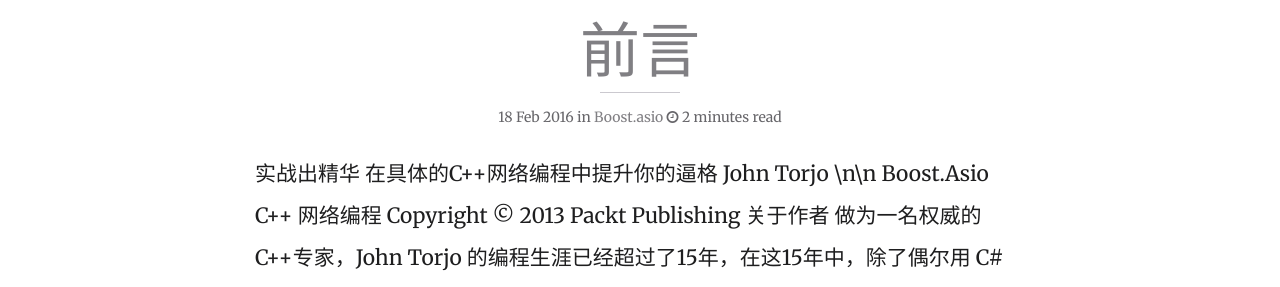
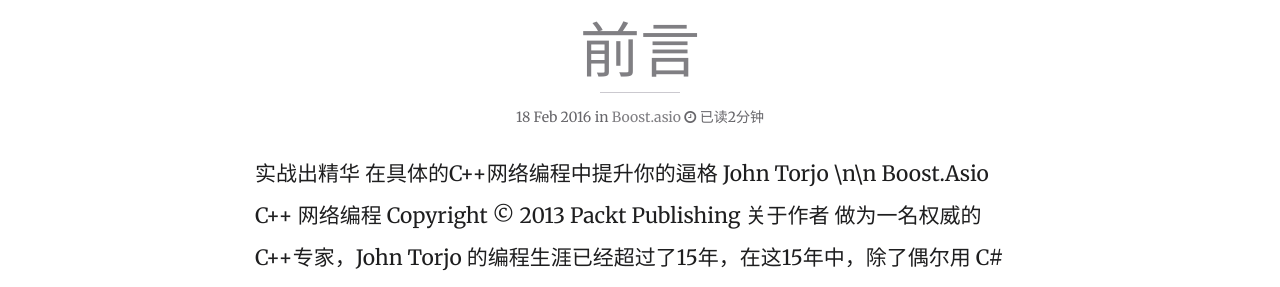
Before and after one commit to mmoaay/mmoaay.github.io, a Jekyll site: the page built from index.html, in a window 1280 px wide and 900 px high, scrolled down 439 px. Shown: the part 152-439 px from the top of the window. Built offline with Jekyll 4.4.1, drawn with Linux system fonts in a browser that asks for light colours; nearby versions of some CDN libraries; the list of posts is cut into pages by our own code.

Commit message:
修改资源

```diff
--- a/_layouts/page.html
+++ b/_layouts/page.html
@@ -39,7 +39,7 @@
                         {% endif %}
                         <div class="post-info text-center small">
                             {% if page.modified %}Last modified on <time datetime="{{ page.modified | date: "%Y-%m-%d" }}" itemprop="dateModified">{{ page.modified | date: "%d %b %Y" }}</time>{% endif %}
-                            {% if site.readtime %}&nbsp;<span class="post-tags"><i class="icon-time"></i>&nbsp;{% if readtime > 1 and readtime < 1.5 %}1 minute read{% endif %}{% if readtime > 1.5 %}<span class="time">{{ readtime }}</span> minutes read{% endif %}{% if readtime < 1 %}Less than 1 minute read{% endif %}</span>{% endif %}
+                            {% if site.readtime %}&nbsp;<span class="post-tags"><i class="icon-time"></i>&nbsp;{% if readtime > 1 and readtime < 1.5 %}已读1分钟{% endif %}{% if readtime > 1.5 %}已读<span class="time">{{ readtime }}</span>分钟{% endif %}{% if readtime < 1 %}阅读不足1分钟{% endif %}</span>{% endif %}
                         </div>
                     </header>
                     <div class="page-body" itemprop="description">
--- a/_layouts/post.html
+++ b/_layouts/post.html
@@ -41,7 +41,7 @@
                         <div class="cursive" style="color: #000; font-style:italic;">{{ page.description }}</div>
                         <div class="post-info text-center small">
                             {% if page.modified %}<span class="entry-date date published">{% else %}<span class="entry-date date published updated">{% endif %}<time datetime="{{ page.date | date_to_xmlschema }}" class="post-time" itemprop="datePublished">{{ page.date | date: "%d %b %Y" }}</time><span>{% if page.modified %}{% if modifiedtime != posttime %} and <code>last modified on <span class="entry-date date updated"><time datetime="{{ page.modified | date: "%Y-%m-%d" }}" itemprop="dateModified">{{ page.modified | date: "%d %b %Y" }}</time></code></span>{% endif %}{% endif %}
-                            in <span class="post-tags">{% for tag in page.categories %}<a href="{{ site.url }}/categories/index.html#{{ page.categories | cgi_encode }}" data-toggle="tooltip" title="Other posts from the {{ tag | capitalize }} category" rel="tag">{{ tag | capitalize }}</a>{% unless forloop.last %}&nbsp;&bull;&nbsp;{% endunless %}{% endfor %}</span>{% if site.readtime %}&nbsp;<span class="post-tags"><i class="icon-time"></i>&nbsp;{% if readtime > 1 and readtime < 1.5 %}1 minute read{% endif %}{% if readtime > 1.5 %}<span class="time">{{ readtime }}</span> minutes read{% endif %}{% if readtime < 1 %}Less than 1 minute read{% endif %}</span>{% endif %}
+                            in <span class="post-tags">{% for tag in page.categories %}<a href="{{ site.url }}/categories/index.html#{{ page.categories | cgi_encode }}" data-toggle="tooltip" title="Other posts from the {{ tag | capitalize }} category" rel="tag">{{ tag | capitalize }}</a>{% unless forloop.last %}&nbsp;&bull;&nbsp;{% endunless %}{% endfor %}</span>{% if site.readtime %}&nbsp;<span class="post-tags"><i class="icon-time"></i>&nbsp;{% if readtime > 1 and readtime < 1.5 %}已读1分钟{% endif %}{% if readtime > 1.5 %}已读<span class="time">{{ readtime }}</span>分钟{% endif %}{% if readtime < 1 %}阅读不足1分钟{% endif %}</span>{% endif %}
                         </div>
                     </header>
                     <div class="post-body bordered-bottom" itemprop="description">
--- a/index.html
+++ b/index.html
@@ -112,7 +112,7 @@
 	                    </h2>
 	                    <div class="post-info text-center small">
 	                        <time datetime="{{ post.date | date_to_xmlschema }}" class="post-time">{{ post.date | date: "%d %b %Y" }}</time>{% if post.modified %}{% if modifiedtime != posttime %} and <code>last modified on <time datetime="{{ post.modified | date: "%Y-%m-%d" }}" itemprop="dateModified">{{ post.modified | date: "%d %b %Y" }}</time></code>{% endif %}{% endif %}
-	                        in <span class="post-tags">{% for tag in post.categories %}<a href="{{ site.url }}/categories/index.html#{{ post.categories | cgi_encode }}" data-toggle="tooltip" title="Other posts from the {{ tag | capitalize }} category" rel="tag">{{ tag | capitalize }}</a>{% unless forloop.last %}&nbsp;&bull;&nbsp;{% endunless %}{% endfor %}</span>{% if site.readtime %}&nbsp;<span class="post-tags"><i class="icon-time"></i>&nbsp;{% if readtime > 1 and readtime < 1.5 %}1 minute read{% endif %}{% if readtime > 1.5 %}<span class="time">{{ readtime }}</span> minutes read{% endif %}{% if readtime < 1 %}Less than 1 minute read{% endif %}</span>{% endif %}
+	                        in <span class="post-tags">{% for tag in post.categories %}<a href="{{ site.url }}/categories/index.html#{{ post.categories | cgi_encode }}" data-toggle="tooltip" title="Other posts from the {{ tag | capitalize }} category" rel="tag">{{ tag | capitalize }}</a>{% unless forloop.last %}&nbsp;&bull;&nbsp;{% endunless %}{% endfor %}</span>{% if site.readtime %}&nbsp;<span class="post-tags"><i class="icon-time"></i>&nbsp;{% if readtime > 1 and readtime < 1.5 %}已读1分钟{% endif %}{% if readtime > 1.5 %}已读<span class="time">{{ readtime }}</span>分钟{% endif %}{% if readtime < 1 %}阅读不足1分钟{% endif %}</span>{% endif %}
 	                    </div>
 	                </header>
 	                <div class="post-body bordered-bottom">
@@ -153,7 +153,7 @@
 	                    </h2>
 	                    <div class="post-info text-center small">
 	                        <time datetime="{{ post.date | date_to_xmlschema }}" class="post-time">{{ post.date | date: "%d %b %Y" }}</time>{% if post.modified %}{% if modifiedtime != posttime %} and <code>last modified on <time datetime="{{ post.modified | date: "%Y-%m-%d" }}" itemprop="dateModified">{{ post.modified | date: "%d %b %Y" }}</time></code>{% endif %}{% endif %}
-	                        in <span class="post-tags">{% for tag in post.categories %}<a href="{{ site.url }}/categories/index.html#{{ post.categories | cgi_encode }}" data-toggle="tooltip" title="Other posts from the {{ tag | capitalize }} category" rel="tag">{{ tag | capitalize }}</a>{% unless forloop.last %}&nbsp;&bull;&nbsp;{% endunless %}{% endfor %}</span>{% if site.readtime %}&nbsp;<span class="post-tags"><i class="icon-time"></i>&nbsp;{% if readtime > 1 and readtime < 1.5 %}1 minute read{% endif %}{% if readtime > 1.5 %}<span class="time">{{ readtime }}</span> minutes read{% endif %}{% if readtime < 1 %}Less than 1 minute read{% endif %}</span>{% endif %}
+	                        in <span class="post-tags">{% for tag in post.categories %}<a href="{{ site.url }}/categories/index.html#{{ post.categories | cgi_encode }}" data-toggle="tooltip" title="Other posts from the {{ tag | capitalize }} category" rel="tag">{{ tag | capitalize }}</a>{% unless forloop.last %}&nbsp;&bull;&nbsp;{% endunless %}{% endfor %}</span>{% if site.readtime %}&nbsp;<span class="post-tags"><i class="icon-time"></i>&nbsp;{% if readtime > 1 and readtime < 1.5 %}已读1分钟{% endif %}{% if readtime > 1.5 %}已读<span class="time">{{ readtime }}</span>分钟{% endif %}{% if readtime < 1 %}阅读不足1分钟{% endif %}</span>{% endif %}
 	                    </div>
 	                </header>
 	                <div class="post-body bordered-bottom">
@@ -188,7 +188,7 @@
 	                    </h2>
 	                    <div class="post-info text-center small">
 	                        <time datetime="{{ post.date | date_to_xmlschema }}" class="post-time">{{ post.date | date: "%d %b %Y" }}</time>{% if post.modified %}{% if modifiedtime != posttime %} and <code>last modified on <time datetime="{{ post.modified | date: "%Y-%m-%d" }}" itemprop="dateModified">{{ post.modified | date: "%d %b %Y" }}</time></code>{% endif %}{% endif %}
-	                        in <span class="post-tags">{% for tag in post.categories %}<a href="{{ site.url }}/categories/index.html#{{ post.categories | cgi_encode }}" data-toggle="tooltip" title="Other posts from the {{ tag | capitalize }} category" rel="tag">{{ tag | capitalize }}</a>{% unless forloop.last %}&nbsp;&bull;&nbsp;{% endunless %}{% endfor %}</span>{% if site.readtime %}&nbsp;<span class="post-tags"><i class="icon-time"></i>&nbsp;{% if readtime > 1 and readtime < 1.5 %}1 minute read{% endif %}{% if readtime > 1.5 %}<span class="time">{{ readtime }}</span> minutes read{% endif %}{% if readtime < 1 %}Less than 1 minute read{% endif %}</span>{% endif %}
+	                        in <span class="post-tags">{% for tag in post.categories %}<a href="{{ site.url }}/categories/index.html#{{ post.categories | cgi_encode }}" data-toggle="tooltip" title="Other posts from the {{ tag | capitalize }} category" rel="tag">{{ tag | capitalize }}</a>{% unless forloop.last %}&nbsp;&bull;&nbsp;{% endunless %}{% endfor %}</span>{% if site.readtime %}&nbsp;<span class="post-tags"><i class="icon-time"></i>&nbsp;{% if readtime > 1 and readtime < 1.5 %}已读1分钟{% endif %}{% if readtime > 1.5 %}已读<span class="time">{{ readtime }}</span>分钟{% endif %}{% if readtime < 1 %}阅读不足1分钟{% endif %}</span>{% endif %}
 	                    </div>
 	                </header>
 	                <div class="post-body bordered-bottom">
@@ -333,7 +333,7 @@
 	                    </h2>
 	                    <div class="post-info text-center small">
 	                        <time datetime="{{ post.date | date_to_xmlschema }}" class="post-time">{{ post.date | date: "%d %b %Y" }}</time>{% if post.modified %}{% if modifiedtime != posttime %} and <code>last modified on <time datetime="{{ post.modified | date: "%Y-%m-%d" }}" itemprop="dateModified">{{ post.modified | date: "%d %b %Y" }}</time></code>{% endif %}{% endif %}
-	                        in <span class="post-tags">{% for tag in post.categories %}<a href="{{ site.url }}/categories/index.html#{{ post.categories | cgi_encode }}" data-toggle="tooltip" title="Other posts from the {{ tag | capitalize }} category" rel="tag">{{ tag | capitalize }}</a>{% unless forloop.last %}&nbsp;&bull;&nbsp;{% endunless %}{% endfor %}</span>{% if site.readtime %}&nbsp;<span class="post-tags"><i class="icon-time"></i>&nbsp;{% if readtime > 1 and readtime < 1.5 %}1 minute read{% endif %}{% if readtime > 1.5 %}<span class="time">{{ readtime }}</span> minutes read{% endif %}{% if readtime < 1 %}Less than 1 minute read{% endif %}</span>{% endif %}
+	                        in <span class="post-tags">{% for tag in post.categories %}<a href="{{ site.url }}/categories/index.html#{{ post.categories | cgi_encode }}" data-toggle="tooltip" title="Other posts from the {{ tag | capitalize }} category" rel="tag">{{ tag | capitalize }}</a>{% unless forloop.last %}&nbsp;&bull;&nbsp;{% endunless %}{% endfor %}</span>{% if site.readtime %}&nbsp;<span class="post-tags"><i class="icon-time"></i>&nbsp;{% if readtime > 1 and readtime < 1.5 %}已读1分钟{% endif %}{% if readtime > 1.5 %}已读<span class="time">{{ readtime }}</span>分钟{% endif %}{% if readtime < 1 %}阅读不足1分钟{% endif %}</span>{% endif %}
 	                    </div>
 	                </header>
 	                <div class="post-body bordered-bottom">
@@ -374,7 +374,7 @@
 	                    </h2>
 	                    <div class="post-info text-center small">
 	                        <time datetime="{{ post.date | date_to_xmlschema }}" class="post-time">{{ post.date | date: "%d %b %Y" }}</time>{% if post.modified %}{% if modifiedtime != posttime %} and <code>last modified on <time datetime="{{ post.modified | date: "%Y-%m-%d" }}" itemprop="dateModified">{{ post.modified | date: "%d %b %Y" }}</time></code>{% endif %}{% endif %}
-	                        in <span class="post-tags">{% for tag in post.categories %}<a href="{{ site.url }}/categories/index.html#{{ post.categories | cgi_encode }}" data-toggle="tooltip" title="Other posts from the {{ tag | capitalize }} category" rel="tag">{{ tag | capitalize }}</a>{% unless forloop.last %}&nbsp;&bull;&nbsp;{% endunless %}{% endfor %}</span>{% if site.readtime %}&nbsp;<span class="post-tags"><i class="icon-time"></i>&nbsp;{% if readtime > 1 and readtime < 1.5 %}1 minute read{% endif %}{% if readtime > 1.5 %}<span class="time">{{ readtime }}</span> minutes read{% endif %}{% if readtime < 1 %}Less than 1 minute read{% endif %}</span>{% endif %}
+	                        in <span class="post-tags">{% for tag in post.categories %}<a href="{{ site.url }}/categories/index.html#{{ post.categories | cgi_encode }}" data-toggle="tooltip" title="Other posts from the {{ tag | capitalize }} category" rel="tag">{{ tag | capitalize }}</a>{% unless forloop.last %}&nbsp;&bull;&nbsp;{% endunless %}{% endfor %}</span>{% if site.readtime %}&nbsp;<span class="post-tags"><i class="icon-time"></i>&nbsp;{% if readtime > 1 and readtime < 1.5 %}已读1分钟{% endif %}{% if readtime > 1.5 %}已读<span class="time">{{ readtime }}</span>分钟{% endif %}{% if readtime < 1 %}阅读不足1分钟{% endif %}</span>{% endif %}
 	                    </div>
 	                </header>
 	                <div class="post-body bordered-bottom">
@@ -409,7 +409,7 @@
 	                    </h2>
 	                    <div class="post-info text-center small">
 	                        <time datetime="{{ post.date | date_to_xmlschema }}" class="post-time">{{ post.date | date: "%d %b %Y" }}</time>{% if post.modified %}{% if modifiedtime != posttime %} and <code>last modified on <time datetime="{{ post.modified | date: "%Y-%m-%d" }}" itemprop="dateModified">{{ post.modified | date: "%d %b %Y" }}</time></code>{% endif %}{% endif %}
-	                        in <span class="post-tags">{% for tag in post.categories %}<a href="{{ site.url }}/categories/index.html#{{ post.categories | cgi_encode }}" data-toggle="tooltip" title="Other posts from the {{ tag | capitalize }} category" rel="tag">{{ tag | capitalize }}</a>{% unless forloop.last %}&nbsp;&bull;&nbsp;{% endunless %}{% endfor %}</span>{% if site.readtime %}&nbsp;<span class="post-tags"><i class="icon-time"></i>&nbsp;{% if readtime > 1 and readtime < 1.5 %}1 minute read{% endif %}{% if readtime > 1.5 %}<span class="time">{{ readtime }}</span> minutes read{% endif %}{% if readtime < 1 %}Less than 1 minute read{% endif %}</span>{% endif %}
+	                        in <span class="post-tags">{% for tag in post.categories %}<a href="{{ site.url }}/categories/index.html#{{ post.categories | cgi_encode }}" data-toggle="tooltip" title="Other posts from the {{ tag | capitalize }} category" rel="tag">{{ tag | capitalize }}</a>{% unless forloop.last %}&nbsp;&bull;&nbsp;{% endunless %}{% endfor %}</span>{% if site.readtime %}&nbsp;<span class="post-tags"><i class="icon-time"></i>&nbsp;{% if readtime > 1 and readtime < 1.5 %}已读1分钟{% endif %}{% if readtime > 1.5 %}已读<span class="time">{{ readtime }}</span>分钟{% endif %}{% if readtime < 1 %}阅读不足1分钟{% endif %}</span>{% endif %}
 	                    </div>
 	                </header>
 	                <div class="post-body bordered-bottom">
```
